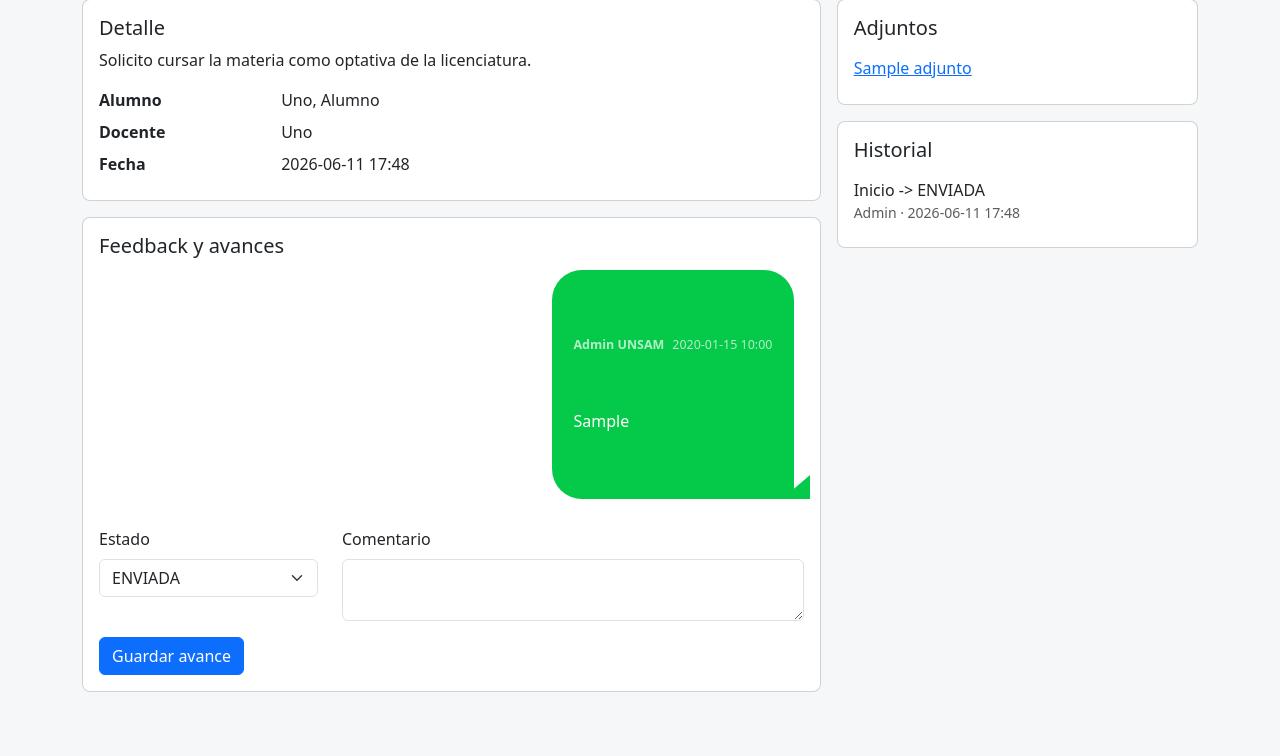
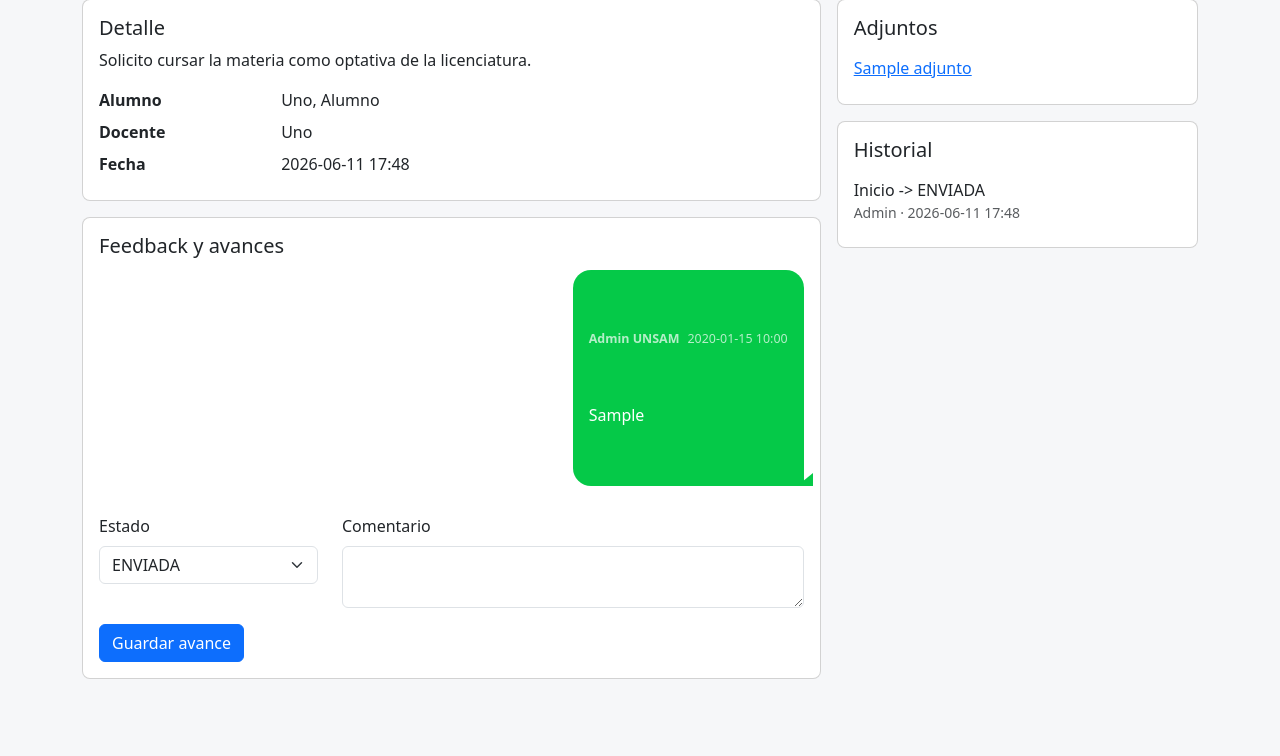
Before and after one commit to gabrielArne/webapp-optativas, a FastAPI app: page /solicitudes/1 in a window 1280 px wide. Shown: the part 163-919 px from the top of the page. After the commit the page ends 842 px from the top, so only its background shows below. Run offline with FastAPI, Linux system fonts and the light colour scheme; the visitor is signed in with stand-in values (Sample User, id 1); tables that the repository leaves empty hold one stand-in row (values such as "Sample post").

Commit message:
fix css chat

```diff
--- a/app/static/styles.css
+++ b/app/static/styles.css
@@ -31,8 +31,8 @@ textarea {
 .feedback-thread {
   display: flex;
   flex-direction: column;
-  gap: 1.25rem;
-  padding: 0.25rem 0.6rem 0.75rem;
+  gap: 0.85rem;
+  padding: 0.25rem 0 0.75rem;
 }
 
 .feedback-message {
@@ -49,24 +49,26 @@ textarea {
 
 .feedback-bubble {
   border: 0;
-  border-radius: 30px;
+  border-radius: 18px;
   box-shadow: none;
-  max-width: min(72%, 620px);
-  min-height: 86px;
-  padding: 1.15rem 1.35rem;
+  display: inline-block;
+  max-width: min(68%, 560px);
+  min-width: 180px;
+  padding: 0.75rem 1rem;
   position: relative;
   white-space: pre-wrap;
+  width: fit-content;
 }
 
 .feedback-message-own .feedback-bubble {
   background: #05c948;
-  border-bottom-right-radius: 10px;
+  border-bottom-right-radius: 5px;
   color: #fff;
 }
 
 .feedback-message-other .feedback-bubble {
   background: #e8ecef;
-  border-bottom-left-radius: 10px;
+  border-bottom-left-radius: 5px;
   color: #1f2933;
 }
 
@@ -80,14 +82,14 @@ textarea {
 
 .feedback-message-own .feedback-bubble::after {
   border-color: transparent transparent #05c948 transparent;
-  border-width: 0 0 24px 28px;
-  right: -16px;
+  border-width: 0 0 13px 16px;
+  right: -9px;
 }
 
 .feedback-message-other .feedback-bubble::after {
   border-color: transparent transparent #e8ecef transparent;
-  border-width: 0 28px 24px 0;
-  left: -16px;
+  border-width: 0 16px 13px 0;
+  left: -9px;
 }
 
 .feedback-meta {
@@ -102,11 +104,12 @@ textarea {
 .feedback-bubble p {
   font-size: 1rem;
   line-height: 1.4;
+  white-space: pre-wrap;
 }
 
 @media (max-width: 576px) {
   .feedback-bubble {
     max-width: 88%;
-    min-height: 72px;
+    min-width: 0;
   }
 }
--- a/app/templates/base.html
+++ b/app/templates/base.html
@@ -5,7 +5,7 @@
     <meta name="viewport" content="width=device-width, initial-scale=1">
     <title>Optativas UNSAM</title>
     <link href="https://cdn.jsdelivr.net/npm/bootstrap@5.3.3/dist/css/bootstrap.min.css" rel="stylesheet">
-    <link href="{{ url_for('static', path='styles.css') }}?v=feedback-bubbles-2" rel="stylesheet">
+    <link href="{{ url_for('static', path='styles.css') }}?v=feedback-bubbles-3" rel="stylesheet">
   </head>
   <body>
     <nav class="navbar navbar-expand-lg bg-dark navbar-dark">
```
